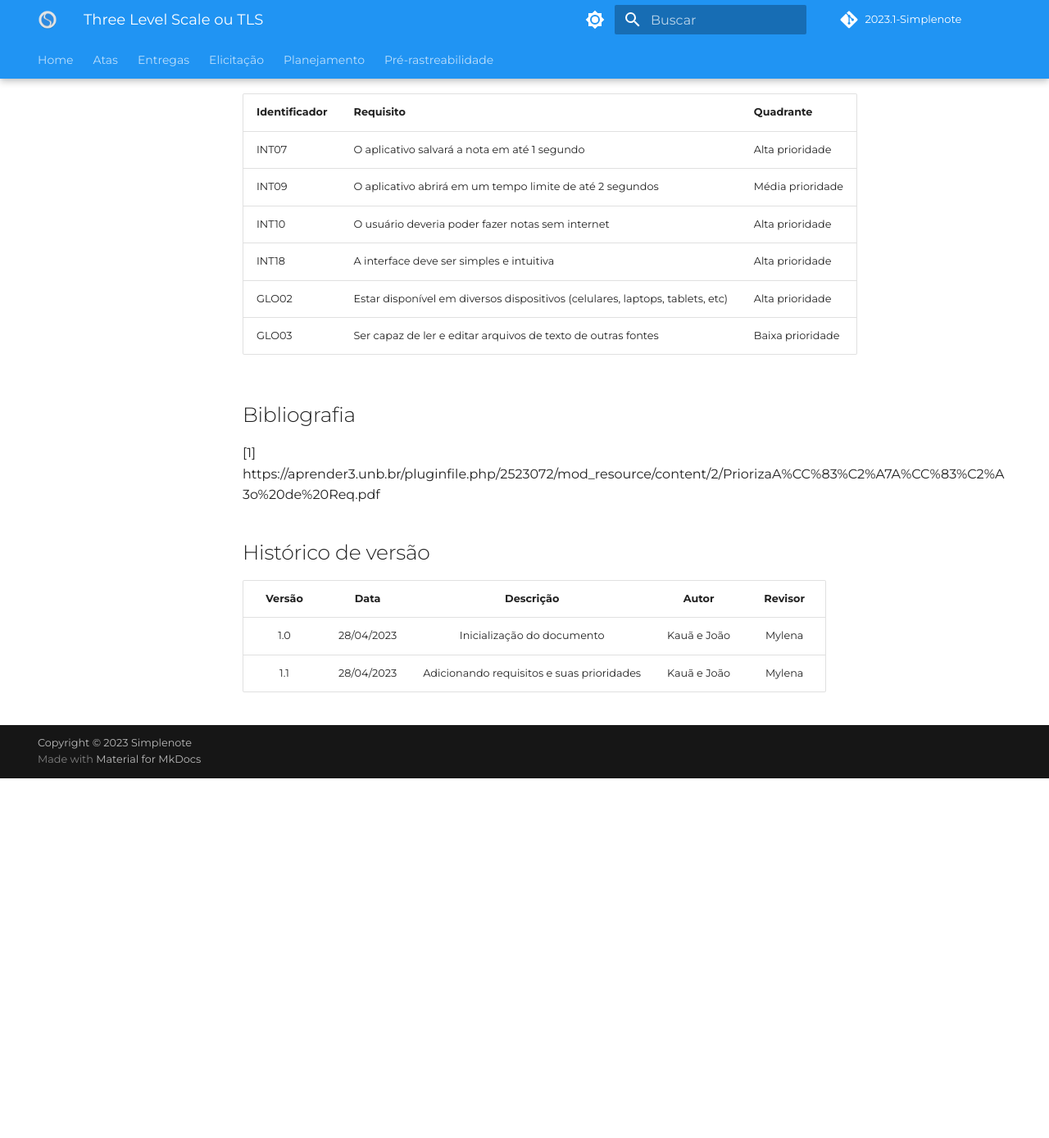
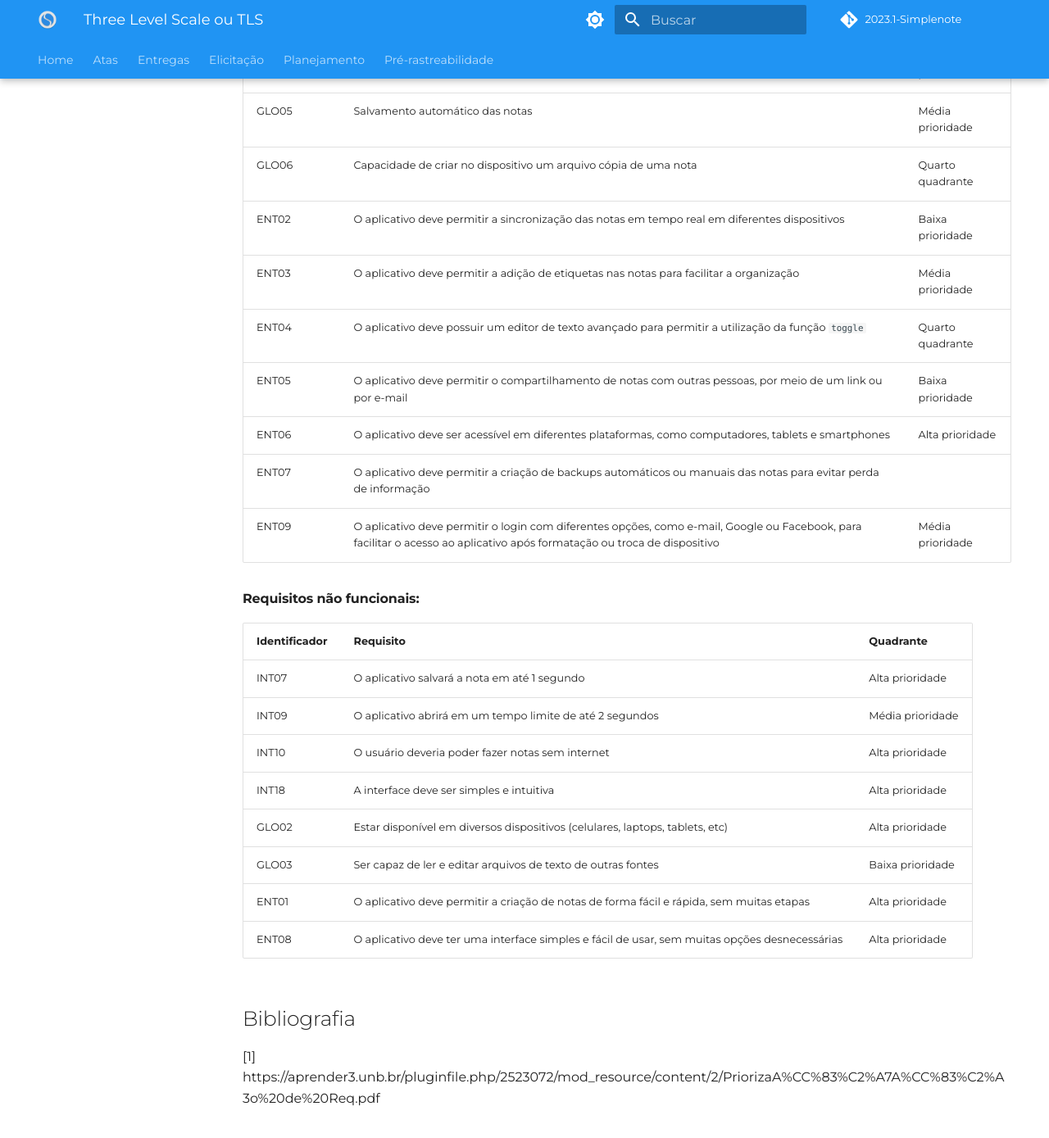
Before and after one commit to Requisitos-de-Software/2023.1-Simplenote, an MkDocs documentation site: the page built from docs/elicitacao/Priorização/ThreeLevelScale.md, in a window 1280 px wide and 1400 px high, scrolled down 1663 px. Shown: the top 1389 px of the window at 82% size. Built offline with MkDocs 1.6.1 and Material for MkDocs 9.7.7, drawn with Linux system fonts in a browser that asks for light colours; some web fonts are replaced; comment, search, counter and statistics services are not loaded; before the commit the page ends 2613 px from its top, so only the background shows below that.

Commit message:
Update and rename ThreeLevelScale.md to ThreeLevelScale.md

```diff
--- a/docs/elicitacao/priorização/ThreeLevelScale.md
+++ b/docs/elicitacao/Priorização/ThreeLevelScale.md
@@ -37,7 +37,13 @@ A tabela a seguir mostra os resultados alcançados após a priorização dos req
 |GLO04|Possibilidade de criar checklists dentro das notas| Baixa prioridade|
 |GLO05|Salvamento automático das notas|Média prioridade|
 |GLO06|Capacidade de criar no dispositivo um arquivo cópia de uma nota|Quarto quadrante|
-
+|ENT02|O aplicativo deve permitir a sincronização das notas em tempo real em diferentes dispositivos| Baixa prioridade|
+|ENT03|O aplicativo deve permitir a adição de etiquetas nas notas para facilitar a organização|Média prioridade|
+|ENT04|O aplicativo deve possuir um editor de texto avançado para permitir a utilização da função `toggle`|Quarto quadrante|
+|ENT05|O aplicativo deve permitir o compartilhamento de notas com outras pessoas, por meio de um link ou por e-mail|Baixa prioridade|
+|ENT06|O aplicativo deve ser acessível em diferentes plataformas, como computadores, tablets e smartphones|Alta prioridade|
+|ENT07| O aplicativo deve permitir a criação de backups automáticos ou manuais das notas para evitar perda de informação
+|ENT09| O aplicativo deve permitir o login com diferentes opções, como e-mail, Google ou Facebook, para facilitar o acesso ao aplicativo após formatação ou troca de dispositivo|Média prioridade|
 
 #### Requisitos não funcionais:
 
@@ -49,6 +55,10 @@ A tabela a seguir mostra os resultados alcançados após a priorização dos req
 |INT18|A interface deve ser simples e intuitiva| Alta prioridade|
 |GLO02|Estar disponível em diversos dispositivos (celulares, laptops, tablets, etc)| Alta prioridade|
 |GLO03|Ser capaz de ler e editar arquivos de texto de outras fontes|Baixa prioridade|
+|ENT01|O aplicativo deve permitir a criação de notas de forma fácil e rápida, sem muitas etapas| Alta prioridade|
+|ENT08|O aplicativo deve ter uma interface simples e fácil de usar, sem muitas opções desnecessárias|Alta prioridade|
+
+
 
 ## Bibliografia
 
```
